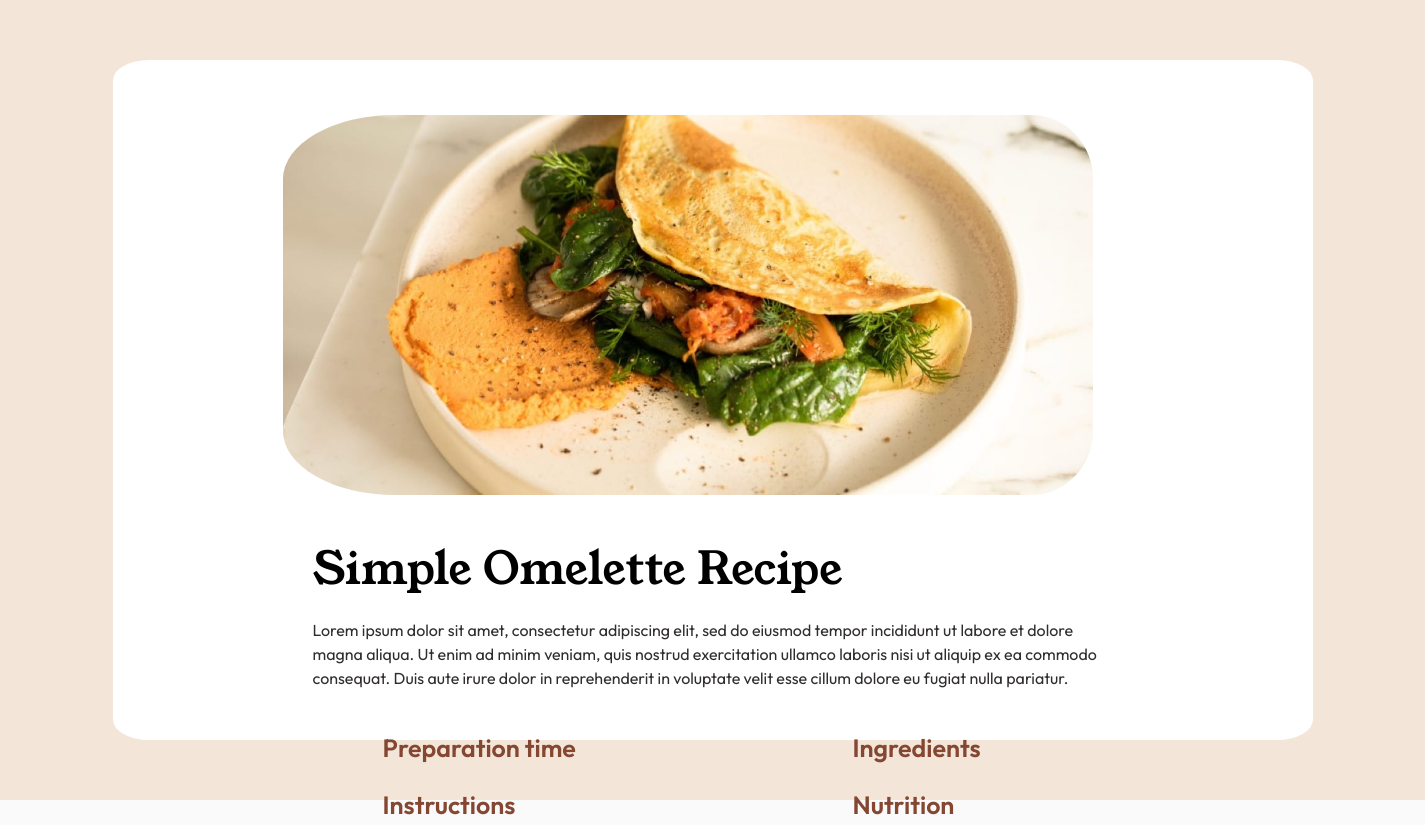
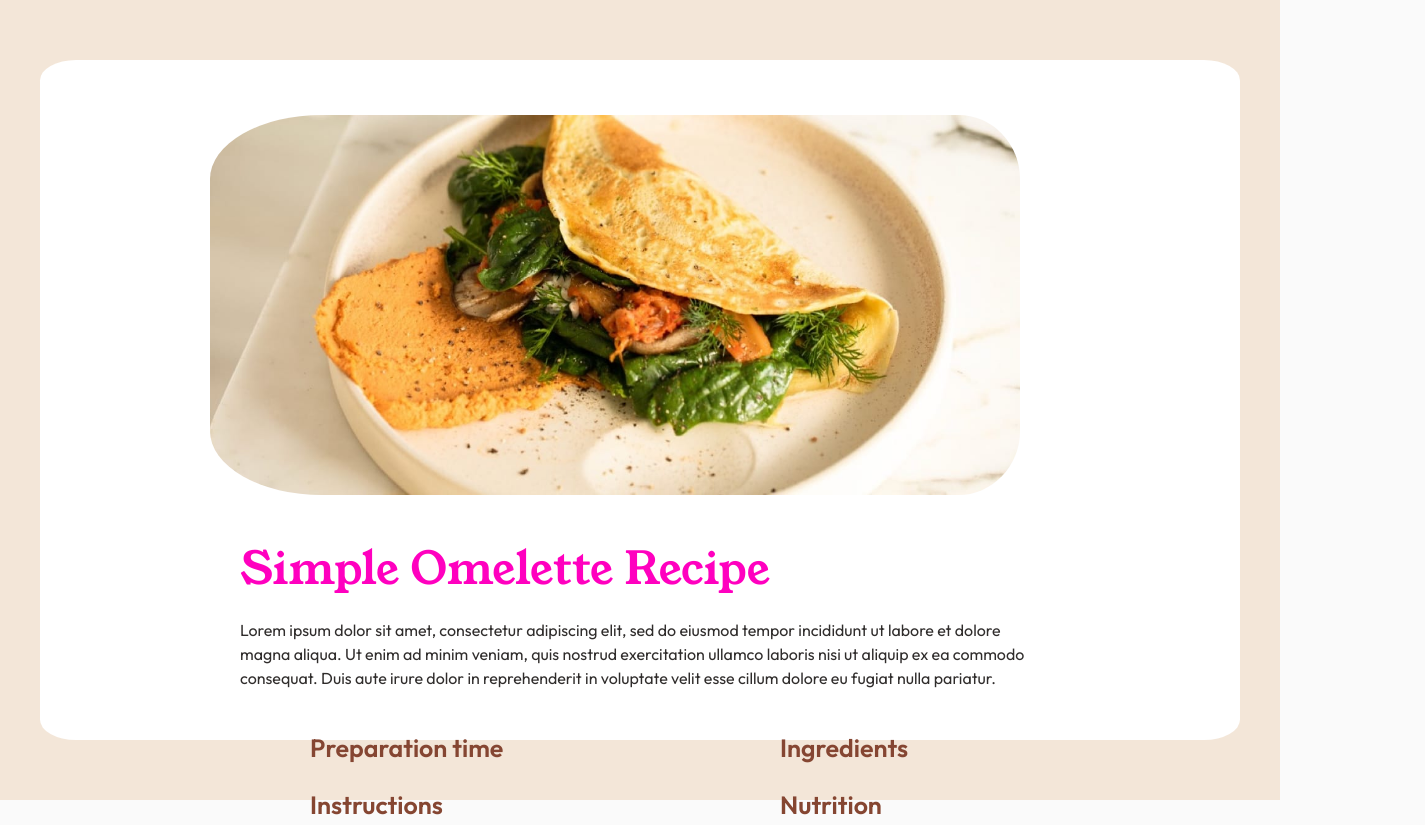
Before and after one commit to breznovic/frontendMentor, a React (Vite) app: page /junior/recipe in a window 1280 px wide. Shown: the whole page, 1425 px wide, since content can reach past the window. Built offline with nearby package versions, Linux system fonts and the light colour scheme.

Commit message:
fix Recipe project

```diff
--- a/src/components/projects/Junior/RecipePage/RecipePage.module.css
+++ b/src/components/projects/Junior/RecipePage/RecipePage.module.css
@@ -13,6 +13,34 @@
   height: 85vh;
   background-color: hsl(0, 0%, 100%);
   border-radius: 3%;
+}
+
+.recipe {
+  display: flex;
+  justify-content: center;
+  flex-direction: column;
+  align-items: center;
+}
+
+.recipe img {
+  width: 810px;
+  height: 380px;
+  border-radius: 20%;
+  margin: 35px 0px 0px 0px;
+}
+
+.title {
+  font-family: "Young Serif", serif;
+  font-size: 45px;
+  margin: 20px 270px 0px 0px;
+}
+
+.subtitle {
+  font-family: "Outfit", sans-serif;
+  font-size: 16px;
+  color: hsl(24, 5%, 18%);
+  margin: 15px 0px 0px 0px;
+  max-width: 800px;
 }
 
 .gridMenu {
@@ -34,3 +62,58 @@
   color: hsl(14, 93%, 48%);
   cursor: pointer;
 }
+
+@media (max-width: 575.98px) {
+  .main {
+    min-width: 180px;
+    color: red;
+  }
+  .layout {
+    width: 200px;
+    height: 50vh;
+    background-color: hsl(0, 0%, 100%);
+    border-radius: 3%;
+  }
+  /*  .gridMenu {
+      display: grid;
+      grid-template-columns: 1fr 1fr;
+      grid-template-rows: 1fr 1fr;
+      gap: 20px 10px;
+      padding: 40px 0px 0px 270px;
+    } */
+}
+
+@media (min-width: 576px) and (max-width: 767.98px) {
+  .main {
+    min-width: 200px;
+    color: rgb(25, 0, 255);
+  }
+}
+
+@media (min-width: 768px) and (max-width: 991.98px) {
+  .main {
+    min-width: 400px;
+    color: rgb(255, 238, 0);
+  }
+}
+
+@media (min-width: 992px) and (max-width: 1199.98px) {
+  .main {
+    min-width: 400px;
+    color: rgb(94, 255, 0);
+  }
+}
+
+@media (min-width: 1200px) {
+  .main {
+    min-width: 400px;
+    color: rgb(255, 0, 191);
+  }
+}
+
+@media (min-width: 1400px) {
+  .main {
+    min-width: 400px;
+    color: rgb(255, 123, 0);
+  }
+}
--- a/src/components/projects/Junior/RecipePage/RecipePage.tsx
+++ b/src/components/projects/Junior/RecipePage/RecipePage.tsx
@@ -1,11 +1,22 @@
 import s from "./RecipePage.module.css";
-import Recipe from "./components/Recipe/Recipe";
+import recipeImage from "../../../../assets/images/image-omelette.jpeg";
 
 const RecipePage = () => {
   return (
     <div className={s.main}>
       <div className={s.layout}>
-        <Recipe />
+        <div className={s.recipe}>
+          <img src={recipeImage} />
+          <div className={s.title}>Simple Omelette Recipe</div>
+          <div className={s.subtitle}>
+            Lorem ipsum dolor sit amet, consectetur adipiscing elit, sed do
+            eiusmod tempor incididunt ut labore et dolore magna aliqua. Ut enim
+            ad minim veniam, quis nostrud exercitation ullamco laboris nisi ut
+            aliquip ex ea commodo consequat. Duis aute irure dolor in
+            reprehenderit in voluptate velit esse cillum dolore eu fugiat nulla
+            pariatur.
+          </div>
+        </div>
         <div className={s.gridMenu}>
           <div>Preparation time</div>
           <div>Ingredients</div>
--- a/src/components/projects/Junior/RecipePage/components/Recipe/Recipe.module.css
+++ /dev/null
@@ -1,27 +0,0 @@
-.container {
-  display: flex;
-  justify-content: center;
-  flex-direction: column;
-  align-items: center;
-}
-
-.container img {
-  width: 810px;
-  height: 380px;
-  border-radius: 20%;
-  margin: 35px 0px 0px 0px;
-}
-
-.title {
-  font-family: "Young Serif", serif;
-  font-size: 45px;
-  margin: 20px 270px 0px 0px;
-}
-
-.subtitle {
-  font-family: "Outfit", sans-serif;
-  font-size: 16px;
-  color: hsl(24, 5%, 18%);
-  margin: 15px 0px 0px 0px;
-  max-width: 800px;
-}
--- a/src/components/projects/Junior/RecipePage/components/Recipe/Recipe.tsx
+++ /dev/null
@@ -1,20 +0,0 @@
-import s from "./Recipe.module.css";
-import recipeImage from "../../../../../../assets/images/image-omelette.jpeg";
-
-const Recipe = () => {
-  return (
-    <div className={s.container}>
-      <img src={recipeImage} />
-      <div className={s.title}>Simple Omelette Recipe</div>
-      <div className={s.subtitle}>
-        Lorem ipsum dolor sit amet, consectetur adipiscing elit, sed do eiusmod
-        tempor incididunt ut labore et dolore magna aliqua. Ut enim ad minim
-        veniam, quis nostrud exercitation ullamco laboris nisi ut aliquip ex ea
-        commodo consequat. Duis aute irure dolor in reprehenderit in voluptate
-        velit esse cillum dolore eu fugiat nulla pariatur.
-      </div>
-    </div>
-  );
-};
-
-export default Recipe;
```
Lines whose indentation alone changed are shown as unchanged.
